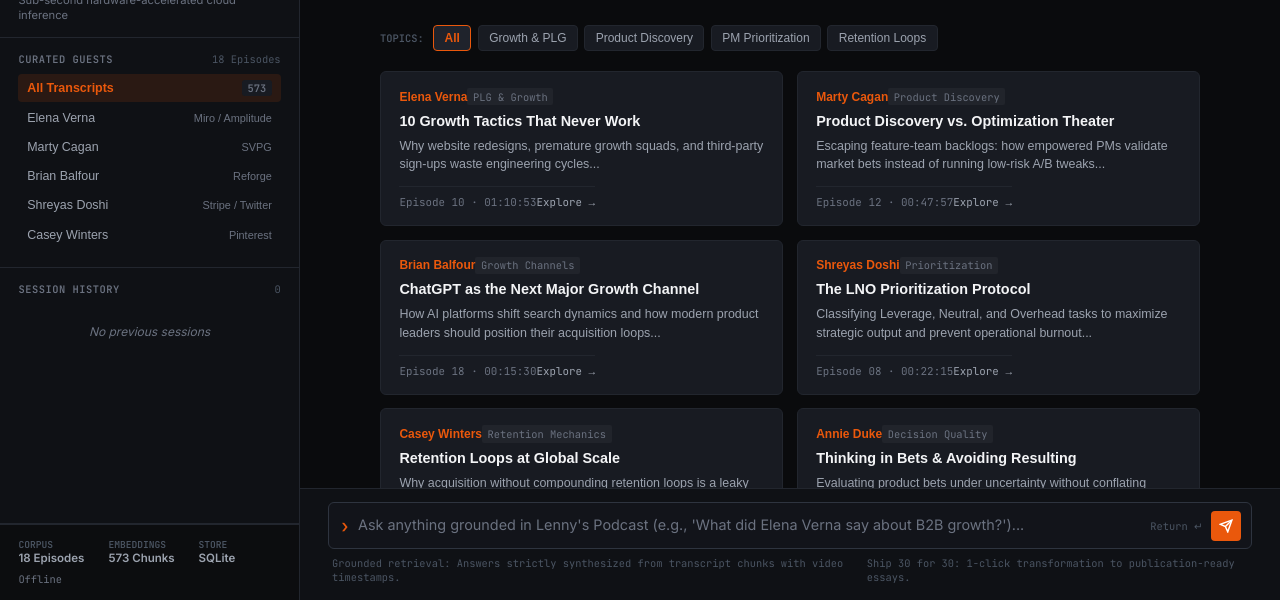
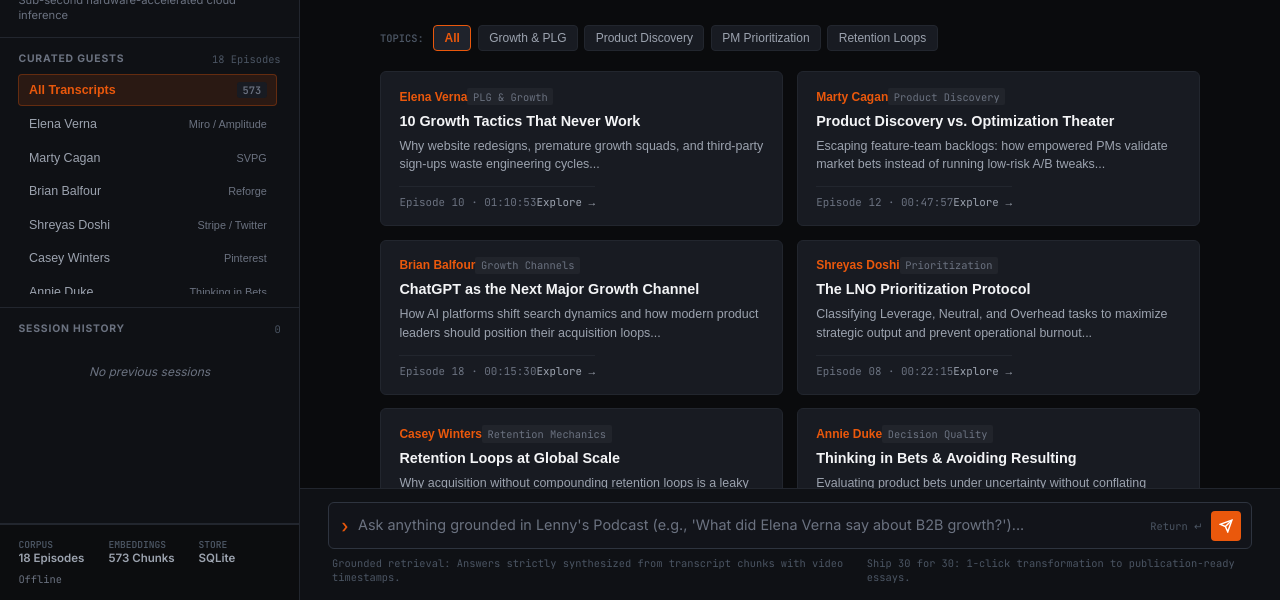
Before and after one commit to knarendrakumar187/Oogway-Labs, a plain HTML site: page frontend/index.html in a window 1280 px wide. Shown: the part 200-800 px from the top of the page. Drawn offline with nearby package versions, Linux system fonts and the light colour scheme; no server answers.

Commit message:
fix(ui): cache-bust static assets, remove form validation tooltip, and polish editorial layout

```diff
--- a/frontend/index.html
+++ b/frontend/index.html
@@ -4,7 +4,7 @@
   <meta charset="UTF-8" />
   <meta name="viewport" content="width=device-width, initial-scale=1.0" />
   <title>Lenny's Growth Terminal — Curated Podcast Intelligence</title>
-  <link rel="stylesheet" href="style.css" />
+  <link rel="stylesheet" href="style.css?v=20260914b" />
   <!-- Typography: Inter for UI, Newsreader for editorial long-form, JetBrains Mono for metadata -->
   <link rel="preconnect" href="https://fonts.googleapis.com">
   <link rel="preconnect" href="https://fonts.gstatic.com" crossorigin>
@@ -285,14 +285,13 @@
 
       <!-- Bottom Query Console -->
       <footer class="console-footer">
-        <form class="console-form" id="chat-form">
+        <form class="console-form" id="chat-form" novalidate>
           <div class="console-prompt-sym">›</div>
           <textarea
             id="message-input"
             class="console-input"
             rows="1"
             placeholder="Ask anything grounded in Lenny's Podcast (e.g., 'What did Elena Verna say about B2B growth?')..."
-            required
           ></textarea>
           <div class="console-actions">
             <span class="console-kbd-hint">Return ↵</span>
@@ -355,6 +354,6 @@
   <!-- Toast Notification -->
   <div class="toast-container" id="toast-container"></div>
 
-  <script src="app.js"></script>
+  <script src="app.js?v=20260914b"></script>
 </body>
 </html>
--- a/frontend/style.css
+++ b/frontend/style.css
@@ -185,11 +185,12 @@
 }
 
 .section-label {
-  font-family: var(--font-mono);
+  font-family: var(--font-ui);
   font-size: 0.65rem;
-  font-weight: 600;
+  font-weight: 700;
   color: var(--text-muted);
-  letter-spacing: 0.05em;
+  letter-spacing: 0.08em;
+  text-transform: uppercase;
 }
 
 .section-count {
@@ -208,10 +209,11 @@
 }
 
 .dot-live {
-  width: 5px;
-  height: 5px;
+  width: 6px;
+  height: 6px;
   background: var(--accent-emerald);
   border-radius: 50%;
+  box-shadow: 0 0 6px rgba(16, 185, 129, 0.4);
 }
 
 /* Native-feel Segmented Select */
@@ -257,36 +259,41 @@
 
 /* Guest Navigation List */
 .guest-nav-list {
-  display: flex;
-  flex-direction: column;
-  gap: 0.15rem;
-  max-height: 180px;
+  display: flex !important;
+  flex-direction: column !important;
+  gap: 0.2rem;
+  max-height: 220px;
   overflow-y: auto;
+  padding-right: 0.2rem;
 }
 
 .guest-nav-item {
-  display: flex;
+  display: flex !important;
+  flex-direction: row !important;
   align-items: center;
   justify-content: space-between;
-  padding: 0.4rem 0.55rem;
+  padding: 0.45rem 0.6rem;
   border-radius: var(--radius-xs);
   background: transparent;
-  border: none;
+  border: 1px solid transparent;
   color: var(--text-secondary);
   font-size: 0.78rem;
   text-align: left;
   cursor: pointer;
   transition: all 0.12s ease;
   width: 100%;
+  box-sizing: border-box;
 }
 
 .guest-nav-item:hover {
   background: var(--bg-card);
+  border-color: var(--border-subtle);
   color: var(--text-primary);
 }
 
 .guest-nav-item.active {
   background: var(--accent-orange-subtle);
+  border-color: rgba(234, 88, 12, 0.3);
   color: var(--accent-orange);
   font-weight: 600;
 }
```
